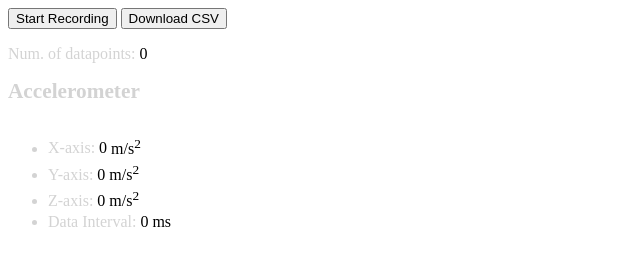
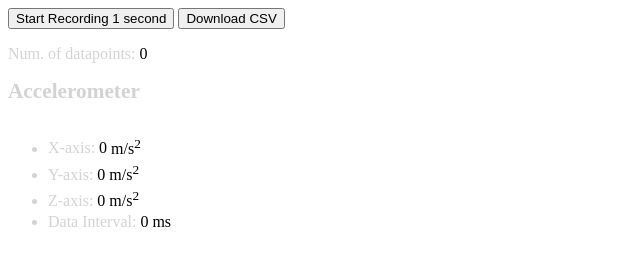
Before and after one commit to atakagi1/atakagi1.github.io, a plain HTML site: page index.html in a window 1280 px wide. Shown: the whole page, without its empty margins (0-640 px from the left). Drawn offline with Linux system fonts and the light colour scheme.

Commit message:
Update index.html

```diff
--- a/index.html
+++ b/index.html
@@ -18,7 +18,7 @@
 
 <div class="p-3 mb-2 bg-secondary" id="demo-div">
 
-<button onclick="start_recording()" id="demo_button"> Start Recording </button>
+<button onclick="start_recording()" id="demo_button"> Start Recording 1 second</button>
 <button onclick="download_csv_file()"> Download CSV </button>
 
 
```
